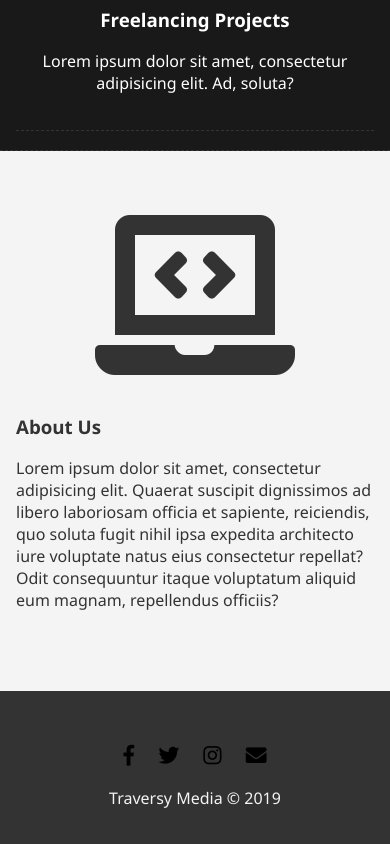
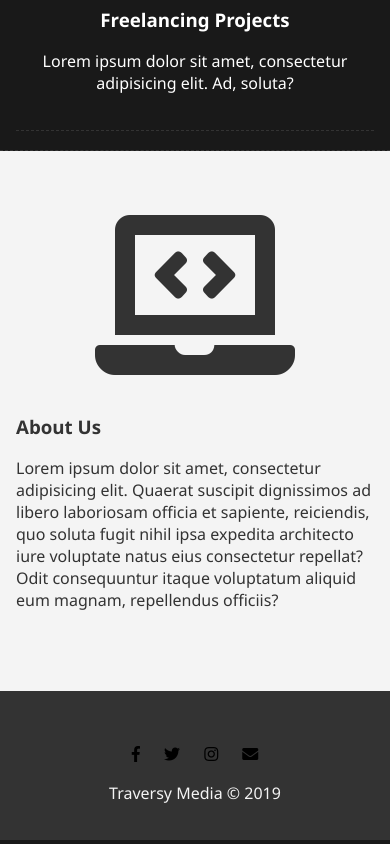
Before and after one commit to mr-peace/traversy, a plain HTML site: page index.html in a window 390 px wide. Shown: the part 980-1824 px from the top of the page. Drawn offline with Linux system fonts and the light colour scheme.

Commit message:
Update style.css

```diff
--- a/style.css
+++ b/style.css
@@ -136,7 +136,7 @@ footer p {
   }
 
   .social-icon {
-    font-size: 1.3rem
+    font-size: 1rem;
   }
 }
 
```
